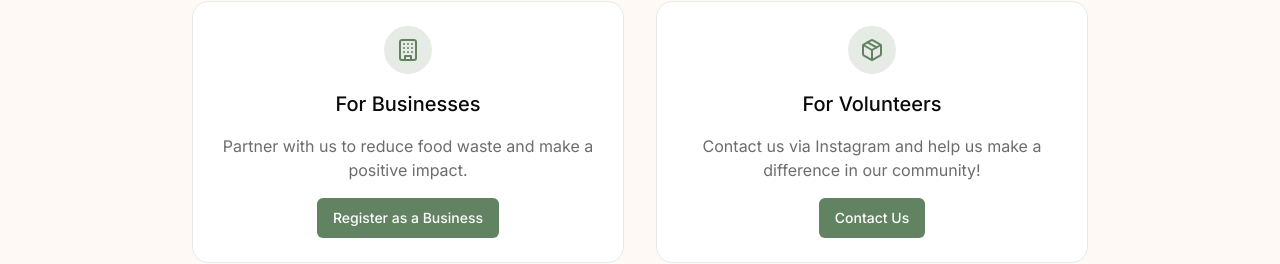
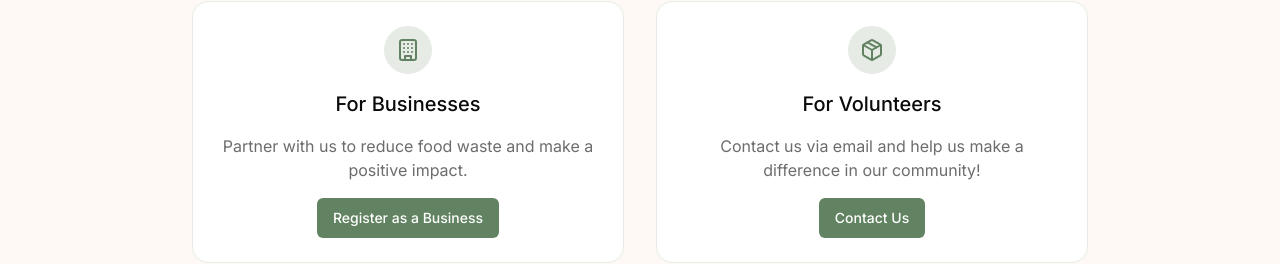
Before and after one commit to dliu99/feeding-fwd, a Next.js app: page / in a window 1280 px wide. Shown: the part 2570-2834 px from the top of the page. Built offline with nearby package versions, Linux system fonts and the light colour scheme.

Commit message:
changed contact to email

```diff
--- a/src/app/page.tsx
+++ b/src/app/page.tsx
@@ -265,10 +265,10 @@ const Page = () => {
               <h3 className="text-xl font-medium">For Volunteers</h3>
 
               <p className="text-foreground/60">
-                Contact us via Instagram and help us make a difference in our community!
+                Contact us via email and help us make a difference in our community!
               </p>
               <Button className="bg-sage-500 hover:bg-sage-600 text-white">
-                <a target="_blank" href="https://www.instagram.com/feeding.forward">
+                <a target="_blank" href="mailto:feedingforward2024@gmail.com">
                 Contact Us
                 </a>
               </Button>
```
